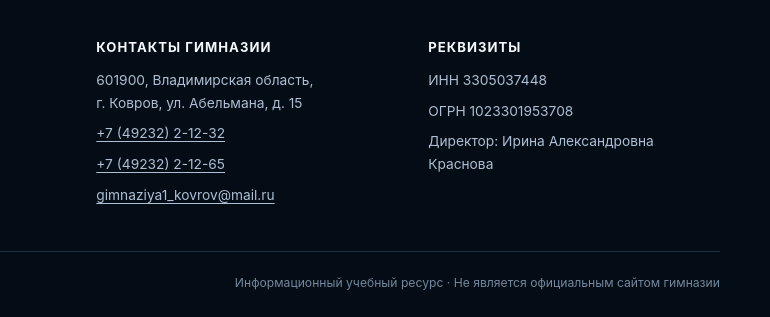
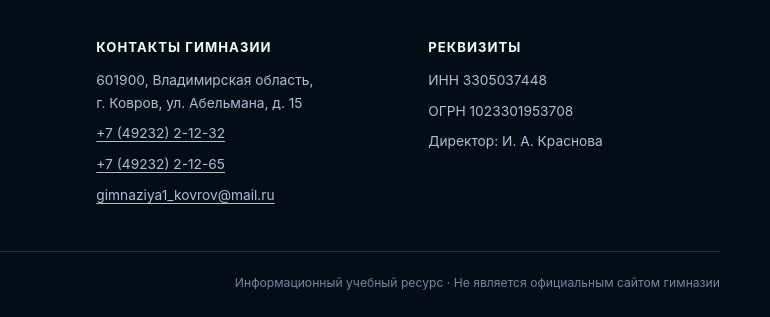
Before and after one commit to freeschoolone/syte-for-school, a plain HTML site: page index.html in a window 1280 px wide. Shown: the part 4014-4331 px from the top of the page, 510-1280 px from the left. Drawn offline with Linux system fonts and the light colour scheme.

Commit message:
Update index.html

```diff
--- a/index.html
+++ b/index.html
@@ -234,7 +234,7 @@
           <ul class="footer-list">
             <li>ИНН 3305037448</li>
             <li>ОГРН 1023301953708</li>
-            <li>Директор: Ирина Александровна Краснова</li>
+            <li>Директор: И. А. Краснова</li>
           </ul>
         </div>
       </div>
```
